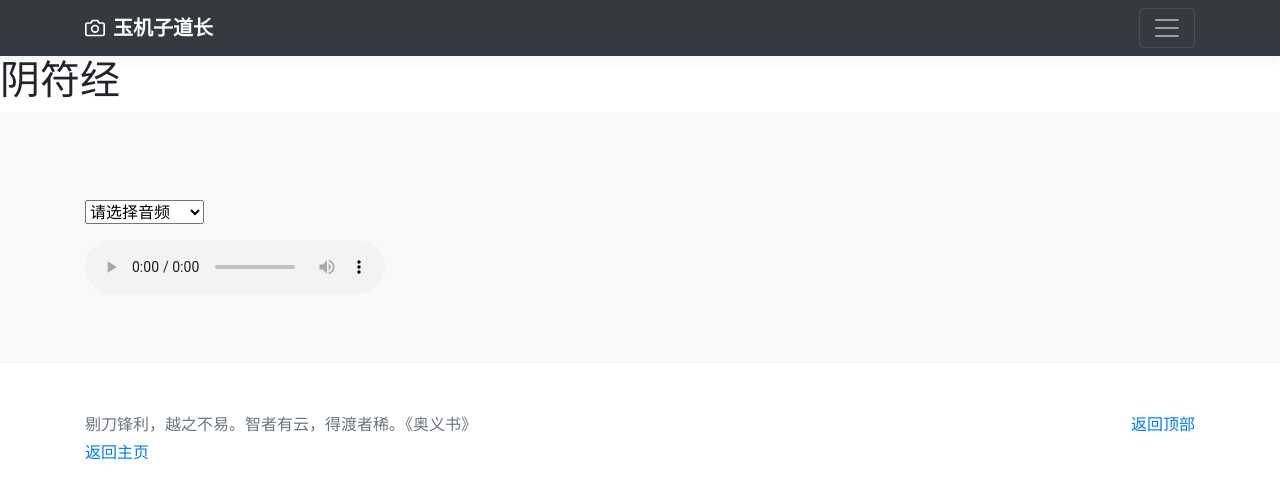
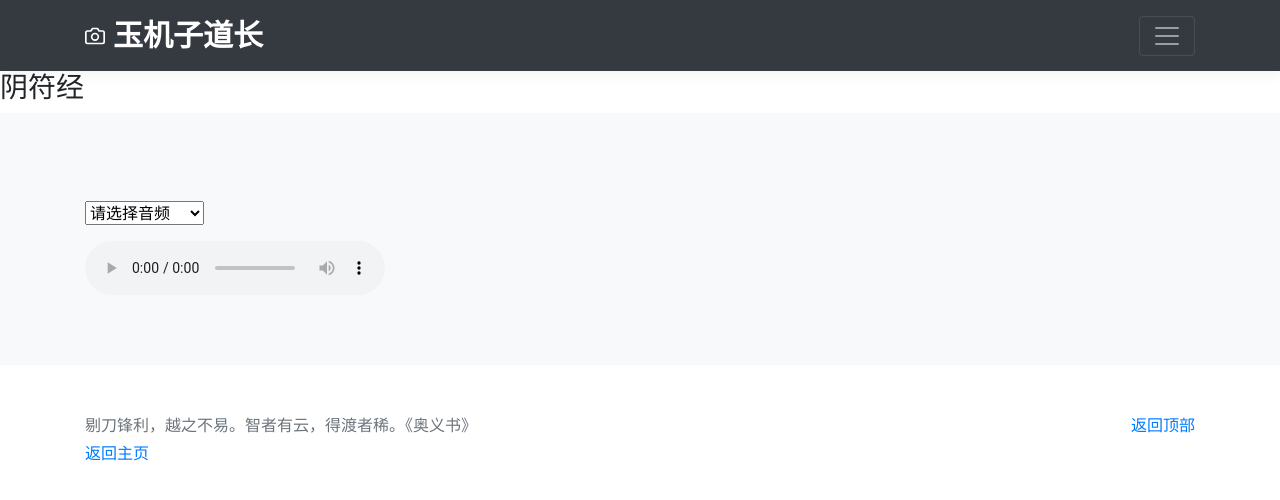
Before and after one commit to guci314/yujizi, a Jekyll site: the page built from 阴符经.html, in a window 1280 px wide. Shown: the top 500 px of the page. Built offline with Jekyll 4.4.1, drawn with Linux system fonts in a browser that asks for light colours.

Commit message:
调整了字体

```diff
--- a/_layouts/music.html
+++ b/_layouts/music.html
@@ -75,7 +75,7 @@
                         </path>
                         <circle cx="12" cy="13" r="4"></circle>
                     </svg>
-                    <strong>玉机子道长</strong>
+                    <strong><span style="font-size: 30px;">玉机子道长</span></strong>
                 </a>
                 <button class="navbar-toggler" type="button" data-toggle="collapse" data-target="#navbarHeader"
                     aria-controls="navbarHeader" aria-expanded="false" aria-label="Toggle navigation">
@@ -86,7 +86,7 @@
     </header>
 
     <main role="main">
-        <h1>{{page.title}}</h1>
+        <h3>{{page.title}}</h3>
         <div class="album py-5 bg-light">
             <div class="container">
                 <div class="wrap-text">
```
